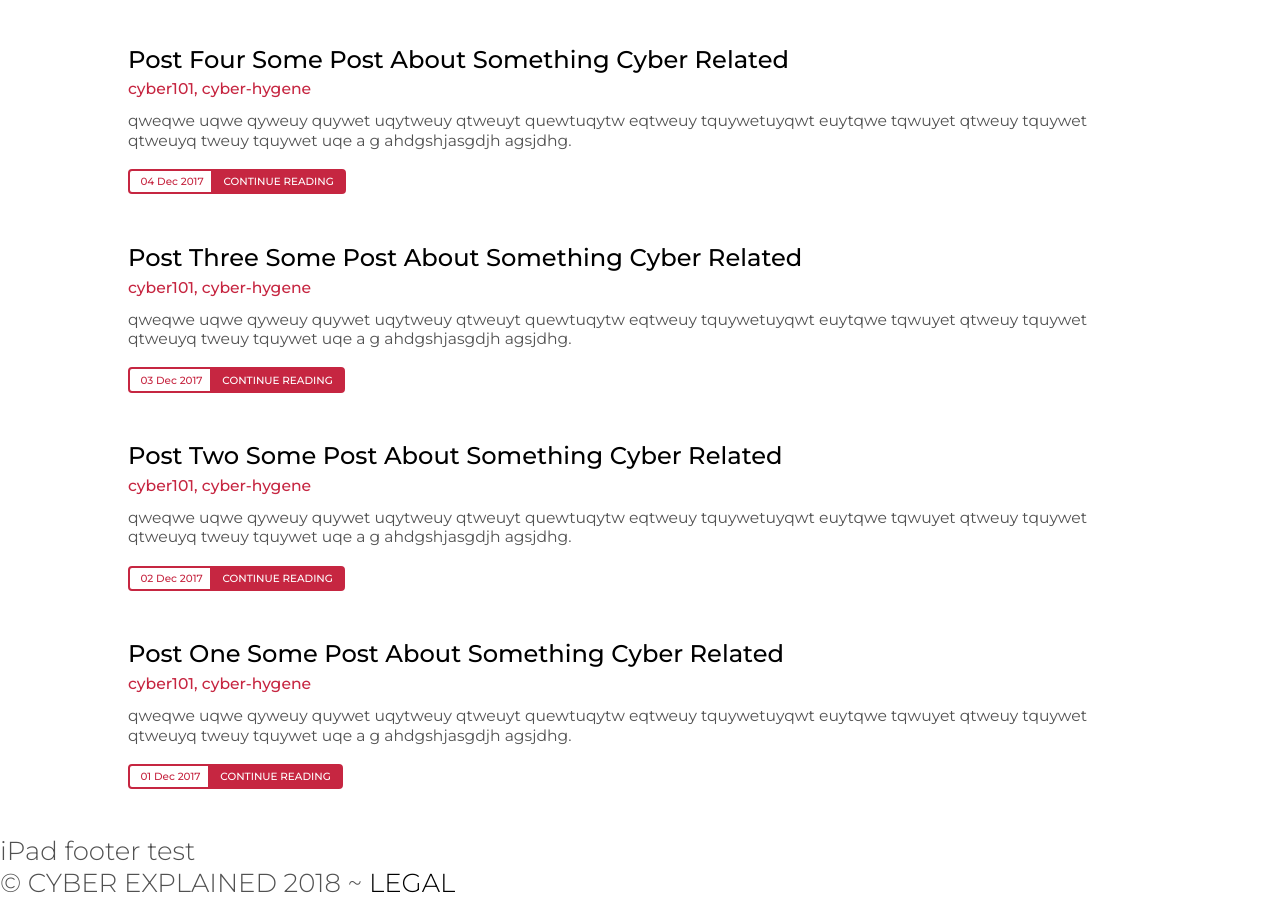
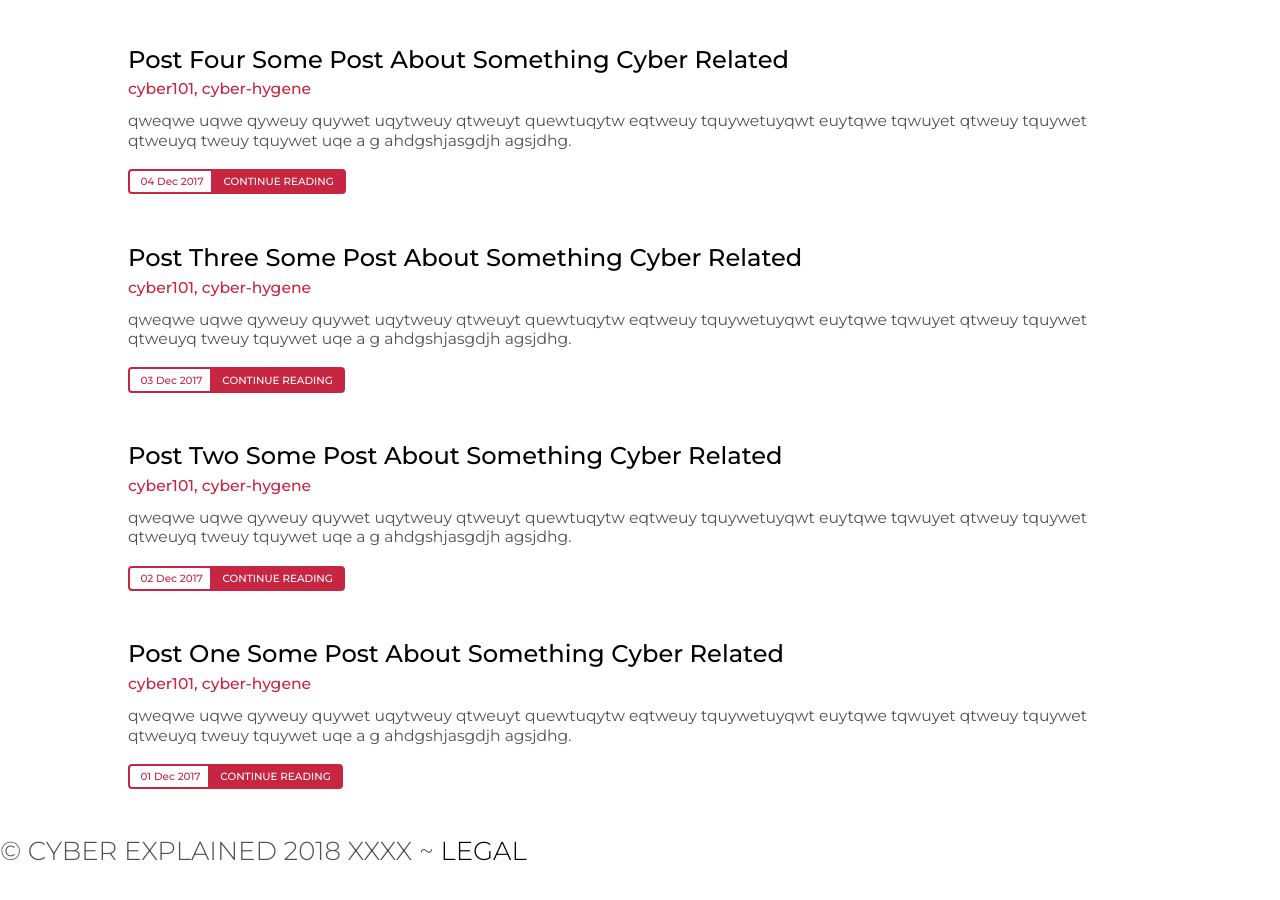
Before and after one commit to cyberexplained/cyberexplained.github.io, a Jekyll site: the page built from index.html, in a window 1280 px wide and 900 px high, scrolled down 1244 px. Built offline with Jekyll 4.4.1, drawn with Linux system fonts in a browser that asks for light colours; nearby versions of some CDN libraries; the list of posts is cut into pages by our own code; after the commit the page ends 2111 px from its top, so only the background shows below that.

Commit message:
Theme updates.

```diff
--- a/_layouts/default.html
+++ b/_layouts/default.html
@@ -14,36 +14,14 @@
       <main>
         {{ content }}
       </main>
-
-      <footer>
-        <span>iPad footer test</span>
-      </footer>
     </div>
 
     <!-- Footer -->
-    <!-- <div class="footer-container"> -->
-      <footer class="footer">
-        <span class="copyright">&copy; CYBER EXPLAINED 2018 ~ <a href="#" class="legal">LEGAL</a></span>
-        <!-- <div class="left-panel">
-          <div class="copyright">
-            <ul>
-              <li>&copy; CYBER EXPLAINED 2018. All rights reserved.</li>
-            </ul>
-          </div>
-        </div>
-        <div class="right-panel footer-buttons">
-          <ul>
-            <li><a href="{{ site.url }}/privacy-and-cookies-policy.html" class="footer-link">PRIVACY AND COOKIES</a></li>
-            <li><a href="{{ site.url }}/terms-and-conditions.html" class="footer-link">TERMS AND CONDITIONS</a></li>
-            <li><a href="{{ site.url }}/disclaimer.html" class="footer-link">DISCLAIMER</a></li>
-            <li><a href="{{ site.url }}/contact-us.html" class="footer-link">CONTACT US</a></li>
-          </ul>
-        </div>
-        <br style="clear: both;" /> -->
-      </footer>
-    <!-- </div> -->
+    <footer>
+      <span class="copyright">&copy; CYBER EXPLAINED 2018 XXXX ~ <a href="#" class="legal">LEGAL</a></span>
+    </footer>
 
-
+    <!-- Footer -->
     <!-- <div class="footer-container">
       <footer class="footer">
         <div class="left-panel">
```
